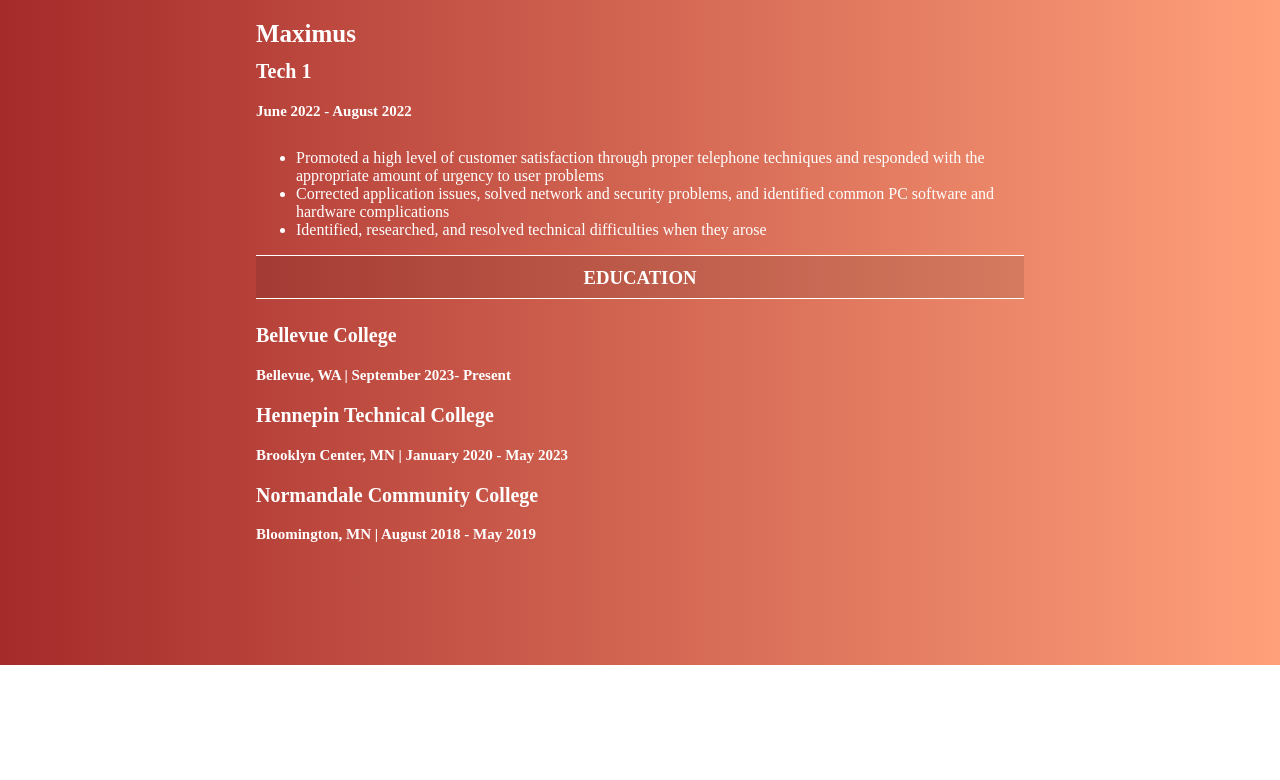
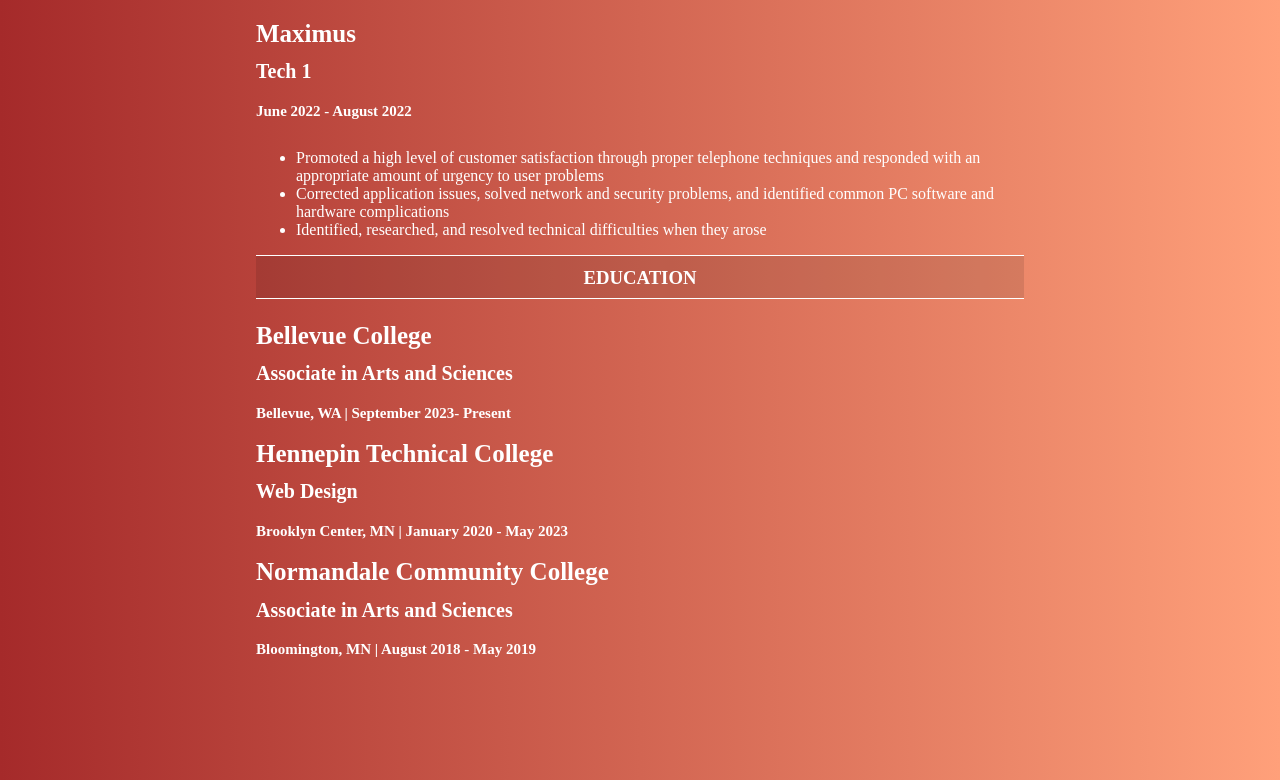
Before and after one commit to primemona/primemona.github.io, a plain HTML site: page index.html in a window 1280 px wide. Shown: the part 942-1722 px from the top of the page. Before the commit the page ends 1607 px from the top, so only its background shows below. Drawn offline with Linux system fonts and the light colour scheme.

Commit message:
Update index.html

```diff
--- a/index.html
+++ b/index.html
@@ -45,6 +45,7 @@ phone </li>
     <h4>Sandbox VR</h4>
     <h5>Guest Experience Guide </h5>
     <h6> Dec. 2022 - May 2023</h6>
+
     <ul>
       <li>Initiated and performed daily tasks and projects to maintain structure and maximize customer satisfaction
  </li>
@@ -54,6 +55,7 @@ phone </li>
 that may arise in day-to-day operations </li>
       <li>Consistently and effectively identified and communicated store issues, project updates, and ideas with the
         management team </li>
+
     </ul>
    </div>
 
@@ -61,8 +63,9 @@ that may arise in day-to-day operations </li>
     <h4>Maximus</h4>
     <h5>Tech 1 </h5>
     <h6> June 2022 - August 2022</h6>
+
     <ul>
-      <li>Promoted a high level of customer satisfaction through proper telephone techniques and responded with the appropriate amount of urgency to user problems </li>
+      <li>Promoted a high level of customer satisfaction through proper telephone techniques and responded with an appropriate amount of urgency to user problems </li>
        <li>Corrected application issues, solved network and security problems, and identified common PC software and
 hardware complications </li>
        <li>Identified, researched, and resolved technical difficulties when they arose</li>
@@ -74,18 +77,24 @@ hardware complications </li>
   </div>
 
   <div>
-    <h5>Bellevue College </h5>
+    <h4>Bellevue College </h4>
+    <h5> Associate in Arts and Sciences</h5>
     <h6>Bellevue, WA | September 2023- Present </h6>
+
   </div>
 
   <div>
-    <h5>Hennepin Technical College </h5>
+    <h4>Hennepin Technical College </h4>
+    <h5> Web Design </h5>
     <h6>Brooklyn Center, MN | January 2020 - May 2023 </h6>
+
   </div>
 
   <div>
-    <h5>Normandale Community College </h5>
+    <h4>Normandale Community College </h4>
+    <h5> Associate in Arts and Sciences</h5>
     <h6>Bloomington, MN | August 2018 - May 2019 </h6>
+
   </div>
 
 </body>
```
